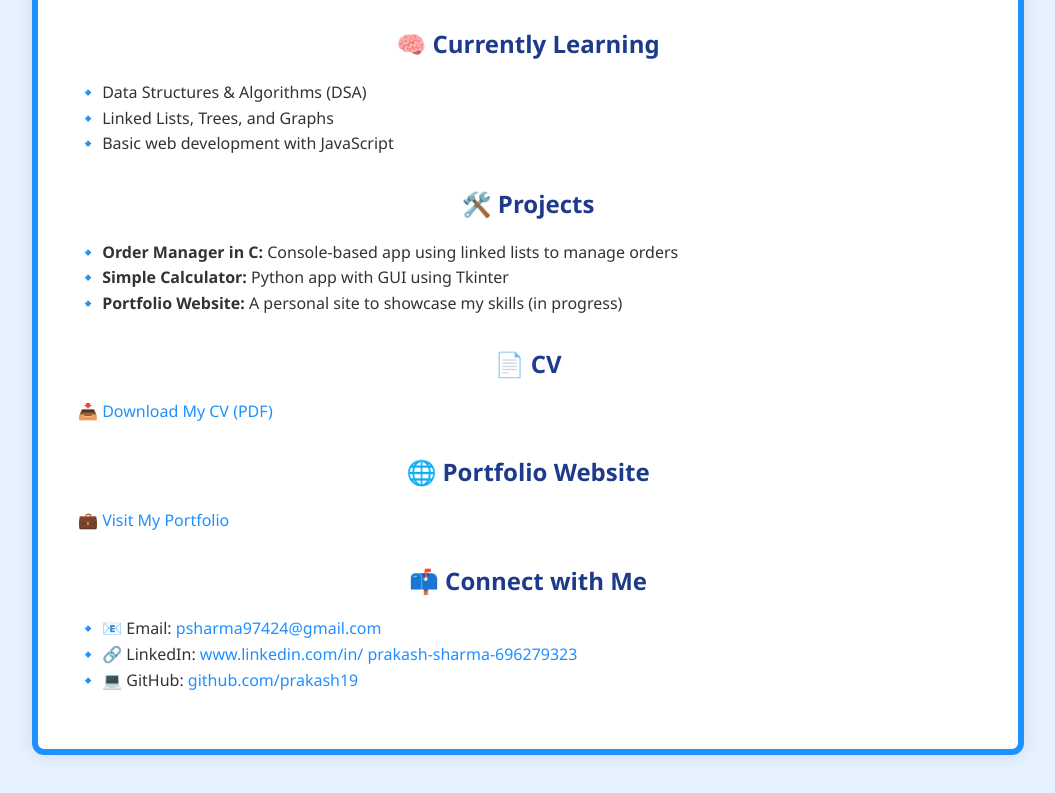
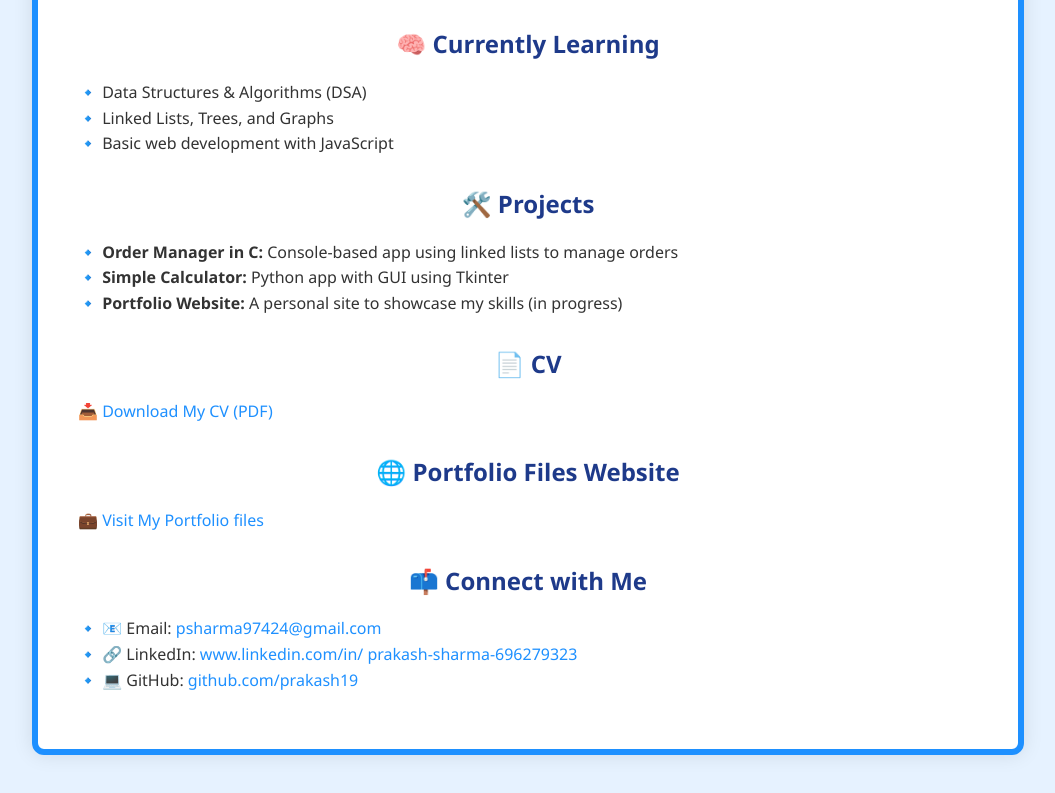
Before and after one commit to Prakash-Sharma710/Portfolio, a plain HTML site: page index.html in a window 1280 px wide. Shown: the part 555-1348 px from the top of the page, without its empty margins (112-1167 px from the left). Drawn offline with Linux system fonts and the light colour scheme.

Commit message:
Update index.html

```diff
--- a/index.html
+++ b/index.html
@@ -110,8 +110,8 @@
     </div>
 
     <div class="section">
-      <h2>🌐 Portfolio Website</h2>
-      <p>💼 <a href="portfolio.html" target="_blank">Visit My Portfolio</a></p>
+      <h2>🌐 Portfolio Files Website</h2>
+      <p>💼 <a href="https://github.com/Prakash-Sharma710/Portfolio.git" target="_blank">Visit My Portfolio files</a></p>
     </div>
 
     <div class="section">
```
